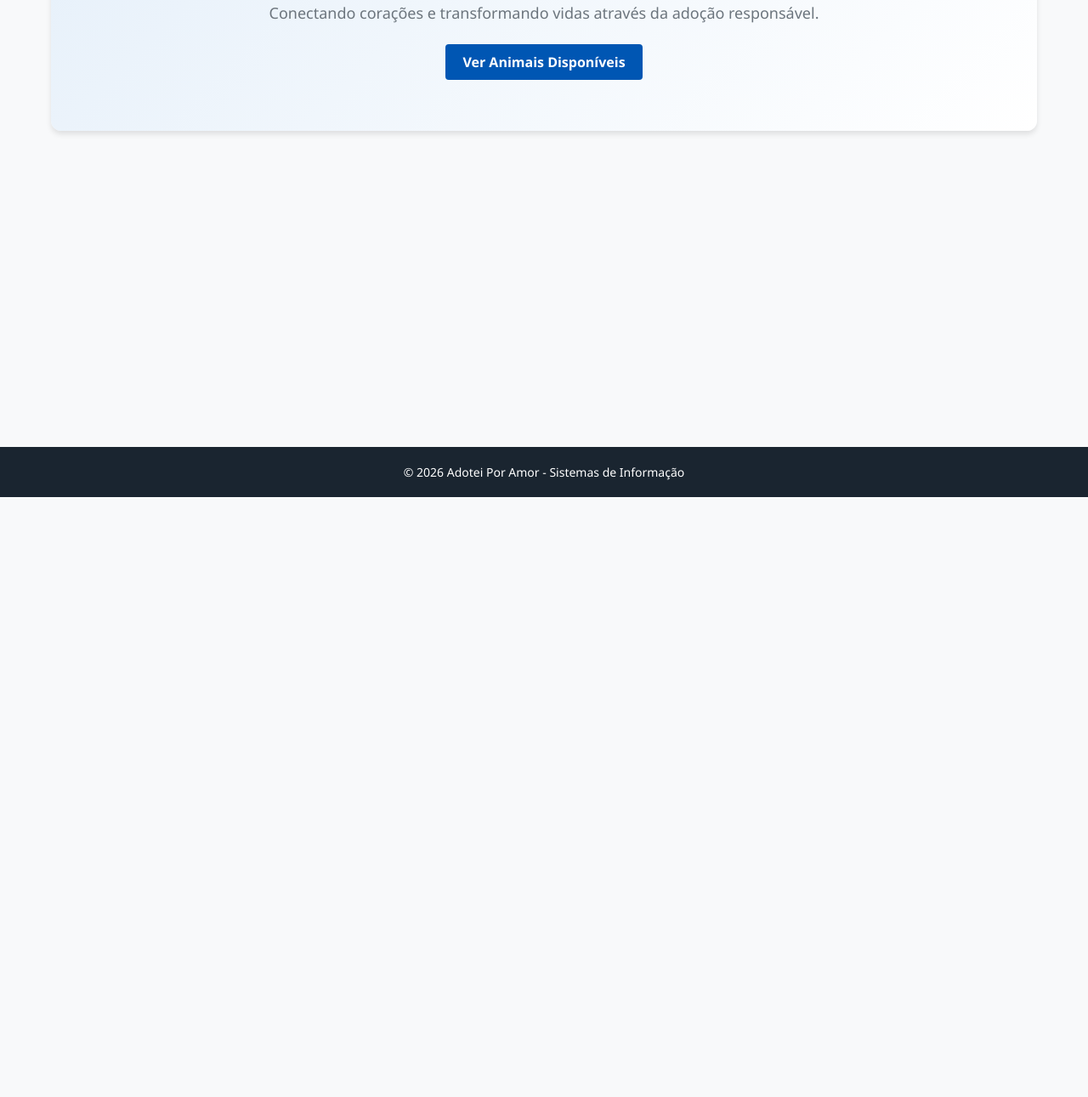
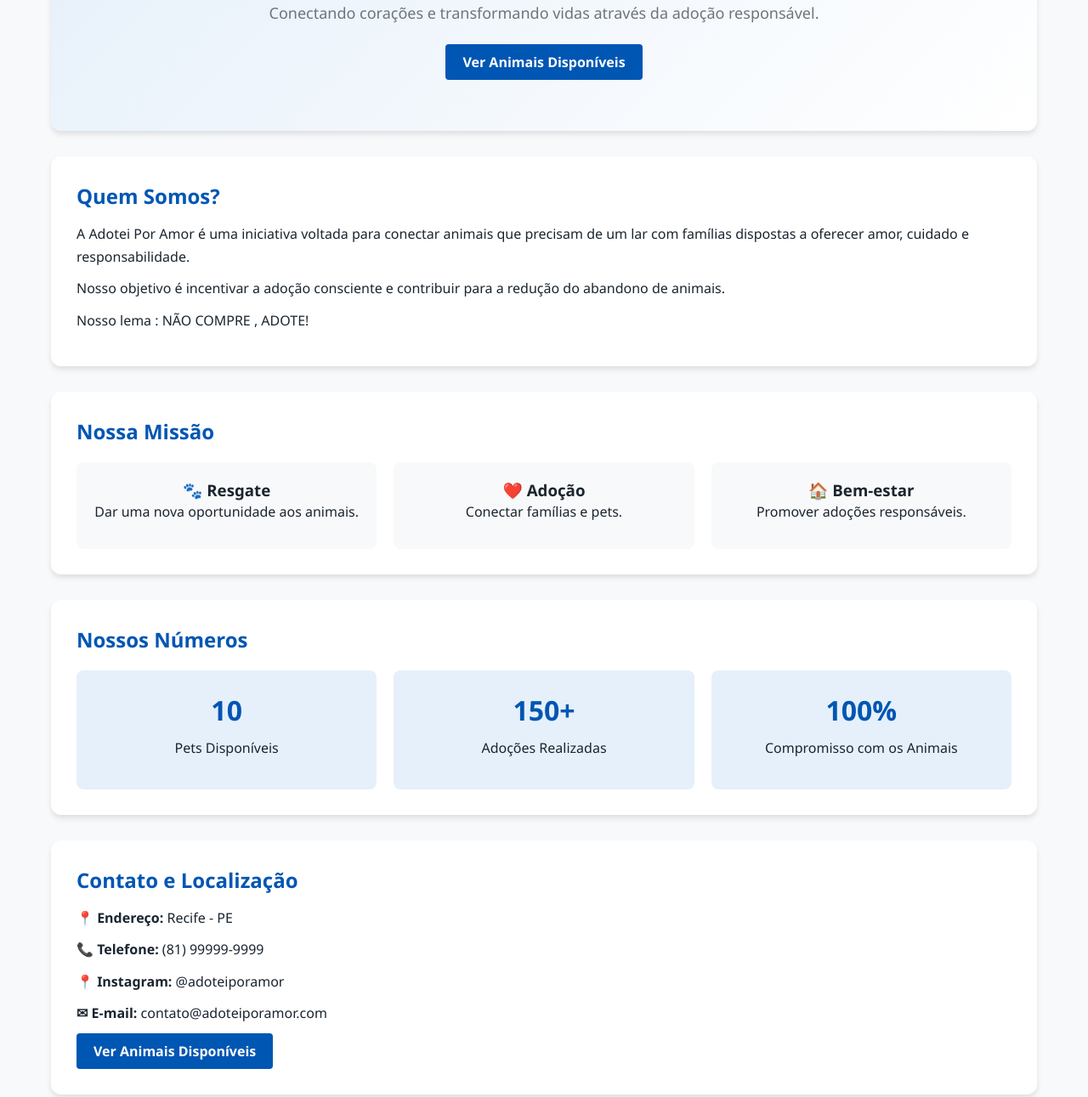
Before and after one commit to Eduarod27/AdoteiPorAmorWeb, a website built with Vite: page index.html in a window 1280 px wide. Shown: the part 215-1506 px from the top of the page at 85% size. Before the commit the page ends 800 px from the top, so only its background shows below. Built offline with nearby package versions, Linux system fonts and the light colour scheme.

Commit message:
home mais sofisticada , nova home

```diff
--- a/src/home.js
+++ b/src/home.js
@@ -1,16 +1,116 @@
+import { animais } from './data.js';
+
 export const HomeScreen = {
     render: () => {
+
         return `
-            <div class="hero">
-                <h1>Encontre seu novo melhor amigo</h1>
-                <p>Conectando corações e transformando vidas através da adoção responsável.</p>
-                <button class="btn-primary" id="btnIrAdotar">Ver Animais Disponíveis</button>
-            </div>
+            <section class="hero">
+                <h1>Encontre seu novo melhor amigo 🐾</h1>
+
+                <p>
+                    Conectando corações e transformando vidas através da adoção responsável.
+                </p>
+
+                <button class="btn-primary" id="btnIrAdotar">
+                    Ver Animais Disponíveis
+                </button>
+            </section>
+
+            <section class="institucional-card">
+                <h2>Quem Somos?</h2>
+
+                <p>
+                    A Adotei Por Amor é uma iniciativa voltada para conectar
+                    animais que precisam de um lar com famílias dispostas a
+                    oferecer amor, cuidado e responsabilidade.
+                </p>
+
+                <p>
+                    Nosso objetivo é incentivar a adoção consciente e contribuir
+                    para a redução do abandono de animais.
+                </p>
+
+                <p>
+                    Nosso lema : NÃO COMPRE , ADOTE!
+                </p>
+            </section>
+
+            <section class="institucional-card">
+                <h2>Nossa Missão</h2>
+
+                <div class="missao-grid">
+
+                    <div class="missao-item">
+                        <h3>🐾 Resgate</h3>
+                        <p>Dar uma nova oportunidade aos animais.</p>
+                    </div>
+
+                    <div class="missao-item">
+                        <h3>❤️ Adoção</h3>
+                        <p>Conectar famílias e pets.</p>
+                    </div>
+
+                    <div class="missao-item">
+                        <h3>🏠 Bem-estar</h3>
+                        <p>Promover adoções responsáveis.</p>
+                    </div>
+
+                </div>
+            </section>
+
+            <section class="institucional-card">
+                <h2>Nossos Números</h2>
+
+                <div class="estatisticas">
+
+                    <div class="estatistica">
+                        <h3>${animais.length}</h3>
+                        <p>Pets Disponíveis</p>
+                    </div>
+
+                    <div class="estatistica">
+                        <h3>150+</h3>
+                        <p>Adoções Realizadas</p>
+                    </div>
+
+                    <div class="estatistica">
+                        <h3>100%</h3>
+                        <p>Compromisso com os Animais</p>
+                    </div>
+
+                </div>
+            </section>
+
+            <section class="institucional-card">
+                <h2>Contato e Localização</h2>
+
+                <p><strong>📍 Endereço:</strong> Recife - PE</p>
+
+                <p><strong>📞 Telefone:</strong> (81) 99999-9999</p>
+
+                <p><strong>📍 Instagram:</strong> @adoteiporamor</p>
+
+                <p><strong>✉ E-mail:</strong> contato@adoteiporamor.com</p>
+
+                <button class="btn-primary" id="btnIrAdotar2">
+                    Ver Animais Disponíveis
+                </button>
+            </section>
         `;
     },
+
     after_render: (navigateTo) => {
-        document.getElementById('btnIrAdotar').addEventListener('click', () => {
-            navigateTo('listagem');
-        });
+
+        document
+            .getElementById('btnIrAdotar')
+            ?.addEventListener('click', () => {
+                navigateTo('listagem');
+            });
+
+        document
+            .getElementById('btnIrAdotar2')
+            ?.addEventListener('click', () => {
+                navigateTo('listagem');
+            });
     }
 };
--- a/style.css
+++ b/style.css
@@ -390,3 +390,55 @@ body {
         text-align: center;
     }
 }
+
+.institucional-card {
+    background: white;
+    margin-top: 30px;
+    padding: 30px;
+    border-radius: 12px;
+    box-shadow: 0 4px 6px rgba(0,0,0,0.1);
+}
+
+.institucional-card h2 {
+    color: #0056b3;
+    margin-bottom: 15px;
+}
+
+.institucional-card p {
+    line-height: 1.7;
+    margin-bottom: 10px;
+}
+
+.missao-grid {
+    display: grid;
+    grid-template-columns: repeat(auto-fit, minmax(220px, 1fr));
+    gap: 20px;
+    margin-top: 20px;
+}
+
+.missao-item {
+    background: #f8f9fa;
+    padding: 20px;
+    border-radius: 8px;
+    text-align: center;
+}
+
+.estatisticas {
+    display: grid;
+    grid-template-columns: repeat(auto-fit, minmax(220px, 1fr));
+    gap: 20px;
+    margin-top: 20px;
+}
+
+.estatistica {
+    background: #e6f0fa;
+    padding: 25px;
+    border-radius: 8px;
+    text-align: center;
+}
+
+.estatistica h3 {
+    font-size: 32px;
+    color: #0056b3;
+    margin-bottom: 10px;
+}
```
